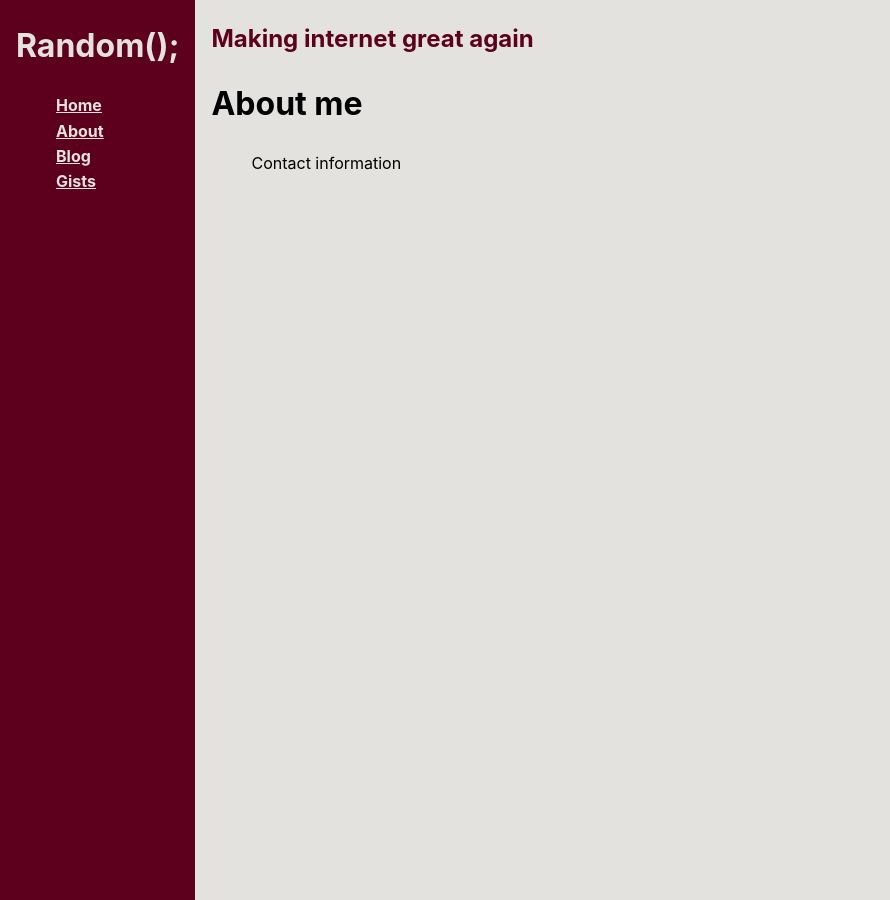
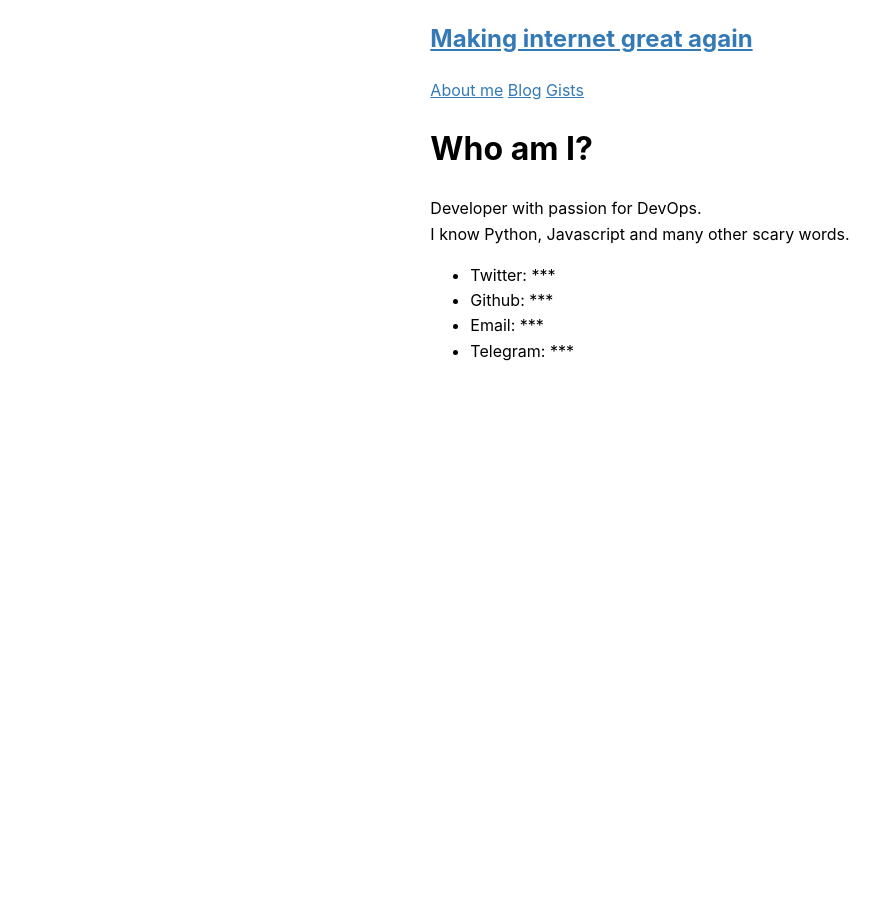
Before and after one commit to andreyshuster/andreyshuster.github.io, a Jekyll site: the page built from about/index.html, in a window 1280 px wide. Shown: the whole page, without its empty margins (0-890 px from the left). Built offline with Jekyll 4.4.1, drawn with Linux system fonts in a browser that asks for light colours; comment, search, counter and statistics services are not loaded.

Commit message:
cleaning theme

```diff
--- a/_includes/navigation.html
+++ b/_includes/navigation.html
@@ -1,6 +1,5 @@
-<ul>
-  <li><a href="/">Home</a></li>
-  <li><a href="/about">About</a></li>
+<ul id="navigation">
+  <li><a href="/about">About me</a></li>
   <li><a href="/blog">Blog</a></li>
   <li><a href="/prog">Gists</a></li>
 </ul>
--- a/_layouts/default.html
+++ b/_layouts/default.html
@@ -10,12 +10,9 @@
 </head>
 <body>
     <div id="layout">
-        <div id="menu">
-            <h1>Random();</h1>
+      <div id="content">
+          <h2><a href="/">Making internet great again</a></h2>
             {% include navigation.html %}
-        </div>
-      <div id="content">
-          <h2>Making internet great again</h2>
           {{ content }}
           {{ page.last-modified-date }}
       </div>
--- a/_sass/main.scss
+++ b/_sass/main.scss
@@ -1,43 +1,24 @@
-/* from dark to light */
-$color-1: #5d001e;
-$color-2: #9a1750;
-$color-3: #ee4c7c;
-$color-4: #e3afbc;
-$color-5: #e3e2df;
-$text-color: #000;
-
-
 html, body {
-    background: $color-5;
     height: 100%;
+    width: 100%;
 }
 
 #layout {
+    justify-content: center;
     display: flex;
     height: 100%;
 
-    #menu {
-        padding: 0 1rem;
-        flex: 1;
-        background: $color-1;
-
-        ul li {
-            list-style: none;
-            a {
-                color: $color-5;
-                font-weight: bold;
-            }
-        }
-        h1 {
-            color: $color-5;
+    a {
+        color: #337ab7;
+    }
+    ul#navigation {
+        padding-left: 0;
+        li {
+            display: inline-block;
         }
     }
 
     #content {
-        h2 {
-            color: $color-1;
-        }
-        padding-left: 1rem;
-        flex: 8;
+        padding: 0 10rem;
     }
 }
--- a/about/index.html
+++ b/about/index.html
@@ -1,9 +1,16 @@
 ---
 layout: default
-title: About me
+title: Who am I?
 ---
 <h1>{{ page.title }}</h1>
-<ul>
-  <div>Contact information</div>
+<div>
+    Developer with passion for DevOps.<br />
+    I know Python, Javascript and many other scary words.
+    <ul>
+        <li>Twitter: ***</li>
+        <li>Github: ***</li>
+        <li>Email: ***</li>
+        <li>Telegram: ***</li>
+    </ul>
+
 </div>
-</ul>
```
Also changed, not shown: _posts/2019-09-06-reborn.md (+1 -0 lines).
